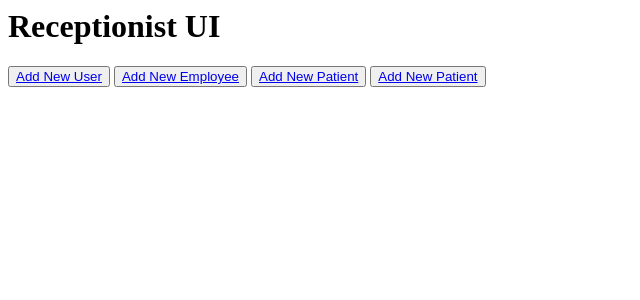
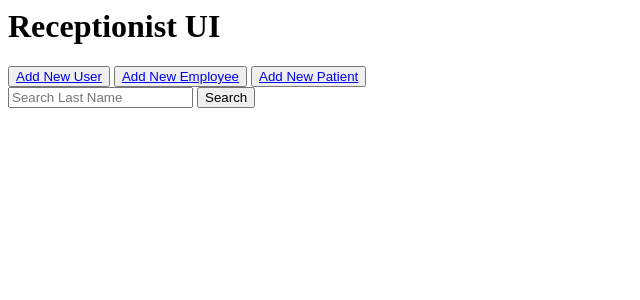
Before and after one commit to t0bio/CSI2132-Final-Project, a Django app: page /receptionist/ in a window 1280 px wide. Shown: the top 300 px of the page, without its empty margins (0-640 px from the left). Run offline with Django 4.2, Linux system fonts and the light colour scheme.

Commit message:
Added Search Bar Functionality
Search Bar works horray!

```diff
--- a/DCMS/main/templates/main/receptionistUI.html
+++ b/DCMS/main/templates/main/receptionistUI.html
@@ -9,7 +9,11 @@
 <button><a href="/registeremployee">Add New Employee</a></button>
 <button><a href="/registerpatient">Add New Patient</a></button>
 
-<button><a href="/registerpatient">Add New Patient</a></button>
+<form class="search_class" method="POST" action="{% url 'searchuser' %}" >
+    {% csrf_token %}
+    <input class="search_class" type="search" name="searched" placeholder="Search Last Name">
+    <button class="search_class" type="submit"> Search </button>
+</form>
 
 
 
--- a/DCMS/main/urls.py
+++ b/DCMS/main/urls.py
@@ -14,5 +14,5 @@ urlpatterns = [
     path("register/", views.register, name="register"),
     path("registerpatient/", views.registerPatient, name = "registerpatient"),
     path("registeremployee/", views.registerEmployee, name = "registeremployee"),
-    path("searchuser/", views.searchUser, name = "searchUser")
+    path("searchuser/", views.searchUser, name = "searchuser")
 ]
--- a/DCMS/main/views.py
+++ b/DCMS/main/views.py
@@ -1,5 +1,6 @@
 from gzip import READ
 from site import USER_BASE
+from urllib import request
 from django.shortcuts import render
 from django.http import HttpResponse
 from .models import Employee, Patient, User
@@ -17,8 +18,14 @@ def receptionist(response):
 def patient(response):
     return HttpResponse("<h1>Patient Page</h1>")
 
-def searchUser(response):
-    return render(response, "main/search_user.html", {})
+def searchUser(request):
+    if request.method == "POST":
+        searched = request.POST['searched']
+        searched_user = User.objects.filter(last_name__contains = searched)
+        return render(request, "main/search_user.html", {'searched':searched, 'searched_user':searched_user})
+
+    else:
+        return render(request, "main/search_user.html", {})
 
 
 def registerEmployee(response):
```
Also changed, not shown: DCMS/main/templates/main/search_user.html (+16 -1 lines), DCMS/db.sqlite3.
